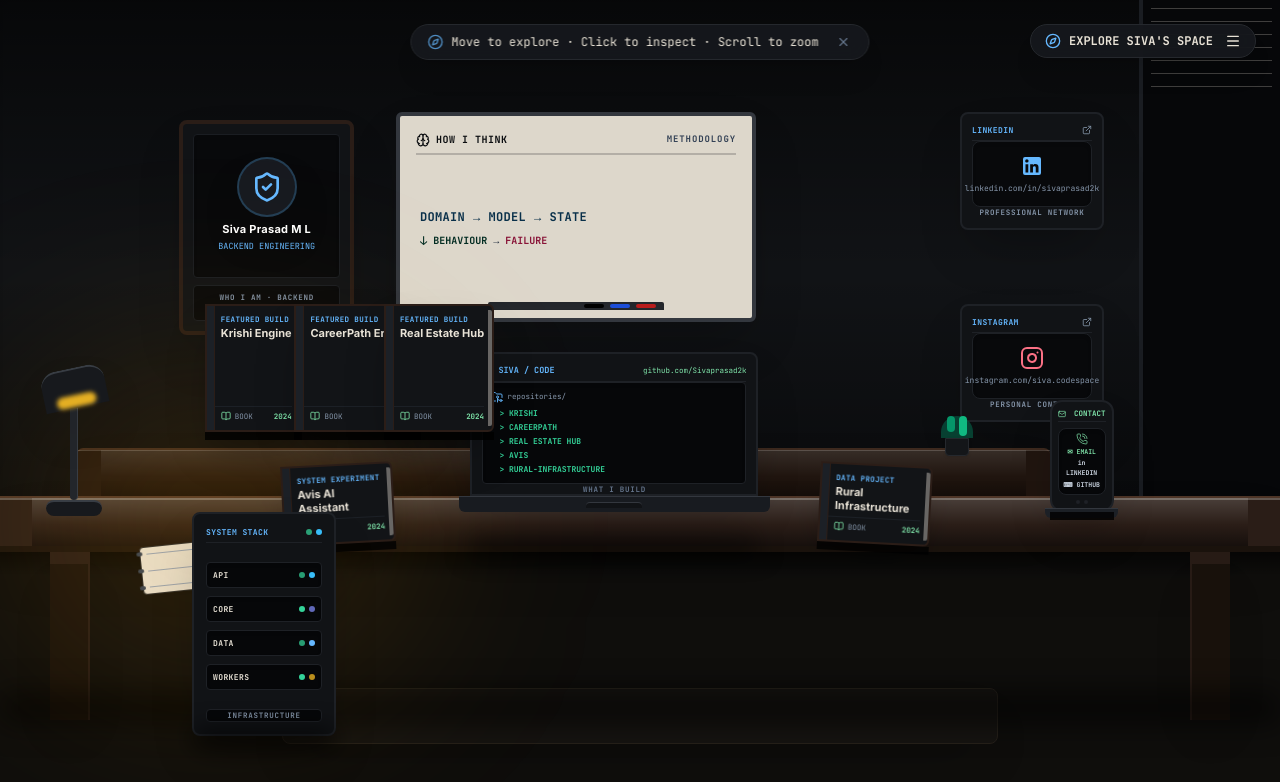
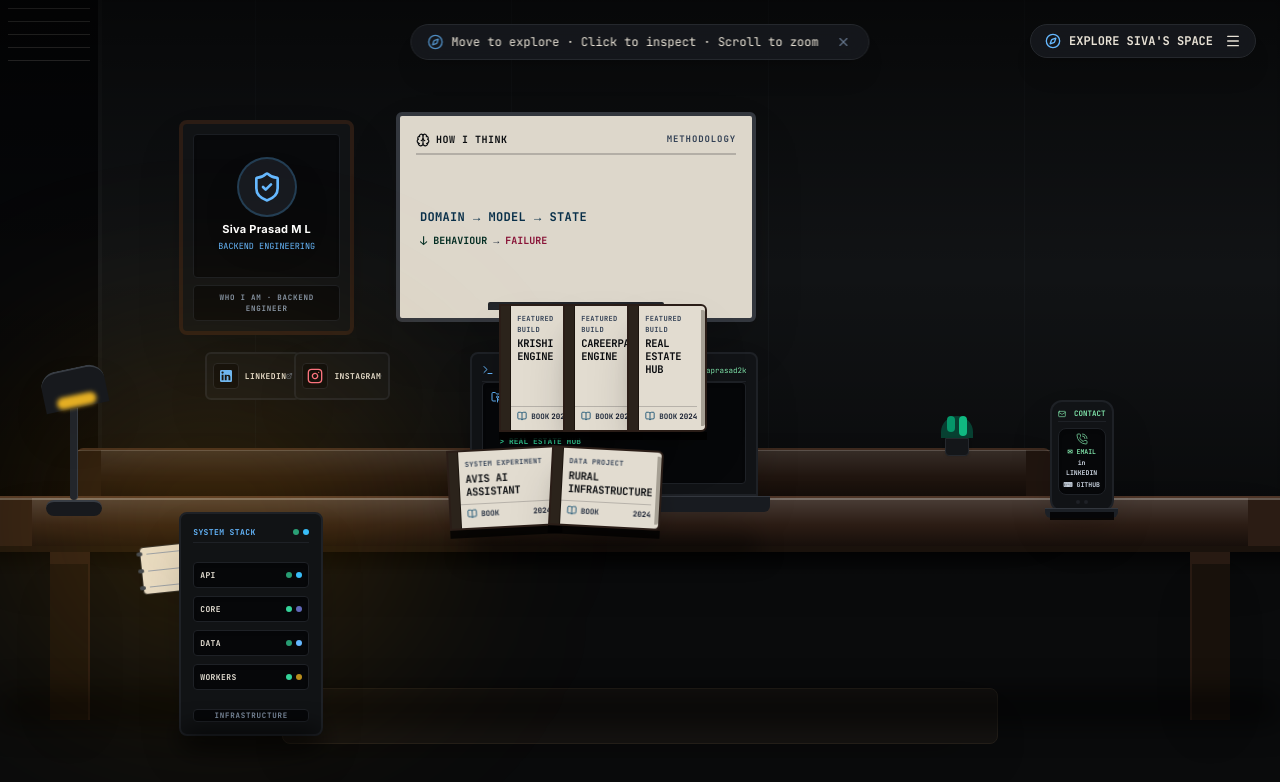
Before and after one commit to Sivaprasad2k/Sivaprasad2k.github.io, a React (Vite) app: page / in a window 1280 px wide. Shown: the top 782 px of the page. Built offline with nearby package versions, Linux system fonts and the light colour scheme.

Commit message:
refactor(space): reconstruct physical workspace scene

```diff
--- a/src/components/space/PhotoFrame.tsx
+++ b/src/components/space/PhotoFrame.tsx
@@ -22,10 +22,10 @@ export const PhotoFrame: React.FC<PhotoFrameProps> = ({
       role="button"
       aria-label="Identity Portrait - Siva Prasad M L"
       onKeyDown={(e) => { if (e.key === 'Enter' || e.key === ' ') { e.preventDefault(); onClick(); } }}
-      className={`absolute left-[14%] top-[15%] w-[175px] h-[215px] bg-[#111316] border-4 rounded-lg p-2.5 flex flex-col justify-between transition-all duration-300 cursor-pointer z-20 group shadow-2xl focus-visible:outline-none focus-visible:ring-2 focus-visible:ring-[#65B8FF] focus-visible:ring-offset-2 focus-visible:ring-offset-[#0B0D10] ${
+      className={`absolute left-[14%] top-[15%] w-[175px] h-[215px] bg-[#111315] border-4 rounded-lg p-2.5 flex flex-col justify-between transition-all duration-300 cursor-pointer z-20 group shadow-2xl focus-visible:outline-none focus-visible:ring-2 focus-visible:ring-[#65B8FF] focus-visible:ring-offset-2 focus-visible:ring-offset-[#0B0D10] ${
         isFocused
           ? 'border-[#65B8FF] ring-4 ring-[#65B8FF]/30 scale-105'
-          : 'border-[#2A1D17] hover:border-[#65B8FF]/70 hover:scale-[1.02]'
+          : 'border-[#2B1C14] hover:border-[#65B8FF]/70 hover:scale-[1.02]'
       }`}
       style={{
         transform: `translate3d(${parallaxX * 0.20}px, ${parallaxY * 0.20}px, 0)`
--- a/src/components/space/PosterObject.tsx
+++ b/src/components/space/PosterObject.tsx
@@ -27,35 +27,26 @@ export const PosterObject: React.FC<PosterObjectProps> = ({
       role="button"
       aria-label={objectDef.title}
       onKeyDown={(e) => { if (e.key === 'Enter' || e.key === ' ') { e.preventDefault(); onClick(); } }}
-      className={`absolute ${isLinkedin ? 'left-[75%] top-[14%]' : 'left-[75%] top-[38%]'} w-36 h-38 bg-[#111316] border-2 rounded-lg p-2.5 flex flex-col justify-between transition-all duration-300 cursor-pointer z-20 group shadow-2xl focus-visible:outline-none focus-visible:ring-2 focus-visible:ring-[#65B8FF] focus-visible:ring-offset-2 focus-visible:ring-offset-[#0B0D10] ${
+      className={`absolute ${isLinkedin ? 'left-[16%] top-[44%]' : 'left-[23%] top-[44%]'} w-24 h-12 bg-[#111315] border-2 rounded-md p-1.5 flex items-center justify-between transition-all duration-300 cursor-pointer z-20 group shadow-2xl focus-visible:outline-none focus-visible:ring-2 focus-visible:ring-[#65B8FF] focus-visible:ring-offset-2 focus-visible:ring-offset-[#0B0D10] ${
         isFocused
           ? 'border-[#65B8FF] ring-4 ring-[#65B8FF]/30 scale-105'
-          : 'border-[#1E2126] hover:border-[#65B8FF]/70 hover:scale-[1.02]'
+          : 'border-[#1E2126] hover:border-[#65B8FF]/70 hover:scale-[1.05]'
       }`}
       style={{
         transform: `translate3d(${parallaxX * 0.20}px, ${parallaxY * 0.20}px, 0)`
       }}
     >
-      {/* Poster Top Bar */}
-      <div className="flex items-center justify-between border-b border-[#1E2126] pb-1 font-mono text-[8px] text-[#8494a8]">
-        <span className="font-bold text-[#65B8FF] uppercase tracking-wider">{isLinkedin ? 'LINKEDIN' : 'INSTAGRAM'}</span>
-        <ExternalLink className="w-2.5 h-2.5" />
-      </div>
-
-      {/* Icon Graphic Center */}
-      <div className={`p-3 rounded-lg bg-[#08090B] border border-[#1E2126] flex flex-col items-center justify-center space-y-1 my-auto text-center shadow-inner ${
-        isLinkedin ? 'text-[#65B8FF]' : 'text-rose-400'
-      }`}>
-        {isLinkedin ? <LinkedinIcon className="w-6 h-6" /> : <InstagramIcon className="w-6 h-6" />}
-        <span className="font-mono text-[8px] text-[#8494a8] block mt-0.5 truncate">
-          {isLinkedin ? 'linkedin.com/in/sivaprasad2k' : 'instagram.com/siva.codespace'}
+      <div className="flex items-center gap-1.5">
+        <div className={`p-1 rounded bg-[#08090B] border border-[#1E2126] ${
+          isLinkedin ? 'text-[#65B8FF]' : 'text-rose-400'
+        }`}>
+          {isLinkedin ? <LinkedinIcon className="w-4 h-4" /> : <InstagramIcon className="w-4 h-4" />}
+        </div>
+        <span className="font-mono text-[8px] font-bold text-[#E8E2D6] uppercase tracking-wider">
+          {isLinkedin ? 'LINKEDIN' : 'INSTAGRAM'}
         </span>
       </div>
-
-      {/* Bottom Label */}
-      <div className="text-center font-mono text-[7.5px] text-[#8494a8] tracking-widest font-bold uppercase">
-        {isLinkedin ? 'Professional Network' : 'Personal Context'}
-      </div>
+      <ExternalLink className="w-2.5 h-2.5 text-[#8494a8]" />
     </div>
   );
 };
--- a/src/components/space/ProjectBook.tsx
+++ b/src/components/space/ProjectBook.tsx
@@ -27,7 +27,7 @@ export const ProjectBook: React.FC<ProjectBookProps> = ({
       role="button"
       aria-label={`Project Book Notebook - ${title}`}
       onKeyDown={(e) => { if (e.key === 'Enter' || e.key === ' ') { e.preventDefault(); onClick(); } }}
-      className={`absolute ${isStanding ? 'w-22 h-32' : 'w-28 h-20'} transition-all duration-300 cursor-pointer z-30 group focus-visible:outline-none focus-visible:ring-2 focus-visible:ring-[#65B8FF] focus-visible:ring-offset-2 focus-visible:ring-offset-[#0B0D10] ${
+      className={`absolute ${isStanding ? 'w-20 h-32' : 'w-28 h-20'} transition-all duration-300 cursor-pointer z-30 group focus-visible:outline-none focus-visible:ring-2 focus-visible:ring-[#65B8FF] focus-visible:ring-offset-2 focus-visible:ring-offset-[#0B0D10] ${
         isFocused ? 'scale-110 -translate-y-3 shadow-2xl' : 'hover:-translate-y-1.5 hover:scale-105 shadow-xl'
       }`}
       style={{
@@ -36,33 +36,33 @@ export const ProjectBook: React.FC<ProjectBookProps> = ({
         transform: `translate3d(${parallaxX * 0.45}px, ${parallaxY * 0.45}px, 0) rotate(${position.rotation || 0}deg)`
       }}
     >
-      {/* Book Cover Container (#121417 Dark Cover with Walnut Spine) */}
-      <div className={`w-full h-full bg-[#121417] border-2 rounded-r-md p-2 flex flex-col justify-between relative overflow-hidden transition-all duration-300 shadow-2xl ${
+      {/* Book Cover Container (#E2DCD0 Warm Paper Cover with Dark Spine) */}
+      <div className={`w-full h-full bg-[#E2DCD0] border-2 rounded-r-md p-2 flex flex-col justify-between relative overflow-hidden transition-all duration-300 shadow-2xl ${
         isFocused
           ? 'border-[#65B8FF] ring-4 ring-[#65B8FF]/30'
-          : 'border-[#2B1D17] group-hover:border-[#65B8FF]/70'
+          : 'border-[#2A1D17] group-hover:border-[#65B8FF]/70'
       }`}>
         {/* Book Spine Overlay Line */}
-        <div className="absolute left-0 top-0 bottom-0 w-2 bg-[#1C2026] border-r border-[#2B1D17]" />
+        <div className="absolute left-0 top-0 bottom-0 w-2.5 bg-[#2B231B] border-r border-[#1B140D]" />
 
         {/* Page Edges Visual Texture */}
-        <div className="absolute right-0 top-1 bottom-1 w-1 bg-[#E8E2D6]/40 rounded-r-sm" />
+        <div className="absolute right-0 top-1 bottom-1 w-1 bg-[#1B140D]/30 rounded-r-sm" />
 
         {/* Book Cover Header */}
-        <div className="pl-1.5 space-y-0.5 font-mono">
-          <span className="text-[7.5px] font-bold text-[#65B8FF] block uppercase tracking-wider">{categoryLabel}</span>
-          <h4 className="text-[11px] font-bold font-sans text-[#E8E2D6] leading-tight group-hover:text-[#65B8FF] transition-colors">
+        <div className="pl-2 space-y-0.5 font-mono">
+          <span className="text-[7px] font-bold text-slate-700 block uppercase tracking-wider">{categoryLabel}</span>
+          <h4 className="text-[10.5px] font-extrabold font-mono text-[#0B0D10] leading-tight group-hover:text-sky-900 transition-colors uppercase tracking-tight">
             {title}
           </h4>
         </div>
 
         {/* Book Icon & Label */}
-        <div className="pl-1.5 flex items-center justify-between border-t border-[#1C2026] pt-1 font-mono text-[7.5px] text-[#8494a8]">
+        <div className="pl-2 flex items-center justify-between border-t border-[#0B0D10]/20 pt-1 font-mono text-[7.5px] text-slate-800 font-bold">
           <div className="flex items-center gap-1">
-            <BookOpen className="w-2.5 h-2.5 text-[#7EE2A8]" />
+            <BookOpen className="w-2.5 h-2.5 text-sky-900" />
             <span>BOOK</span>
           </div>
-          <span className="text-[#7EE2A8] font-bold">2024</span>
+          <span className="text-slate-900 font-extrabold">2024</span>
         </div>
       </div>
 
--- a/src/components/space/RoomBackground.tsx
+++ b/src/components/space/RoomBackground.tsx
@@ -10,39 +10,36 @@ export const RoomBackground: React.FC<RoomBackgroundProps> = ({ parallaxX, paral
     <div className="absolute inset-0 pointer-events-none overflow-hidden select-none [transform-style:preserve-3d]">
       {/* Layer 0: Deep Night Atmosphere & Restrained Practical Ambient Lighting */}
       <div
-        className="absolute inset-0 bg-[#08090B] transition-transform duration-300 ease-out"
+        className="absolute inset-0 bg-[#08090A] transition-transform duration-300 ease-out"
         style={{
           transform: `translate3d(${parallaxX * 0.05}px, ${parallaxY * 0.05}px, 0)`
         }}
       >
         {/* Overhead Picture Lamp Spotlight Cone (Upper Left Photo Frame) */}
         <div
-          className="absolute left-[8%] top-[2%] w-[240px] h-[190px] bg-amber-400/20 rounded-full blur-[60px] pointer-events-none"
+          className="absolute left-[14%] top-[2%] w-[240px] h-[190px] bg-amber-400/20 rounded-full blur-[60px] pointer-events-none"
         />
 
         {/* Left Warm Desk Lamp Practical Light Cone */}
         <div
-          className="absolute left-[0%] top-[12%] w-[420px] h-[360px] bg-amber-500/15 rounded-full blur-[110px] pointer-events-none"
+          className="absolute left-[10%] top-[12%] w-[420px] h-[360px] bg-amber-500/15 rounded-full blur-[110px] pointer-events-none"
         />
 
         {/* Workstation Laptop Soft Cool Screen Glow */}
         <div
-          className="absolute left-[38%] top-[32%] w-[360px] h-[260px] bg-emerald-500/8 rounded-full blur-[95px] pointer-events-none"
+          className="absolute left-[48%] top-[32%] w-[360px] h-[260px] bg-emerald-500/8 rounded-full blur-[95px] pointer-events-none"
         />
       </div>
 
-      {/* Layer 1: Back Wall Surface (#111316 Matte Graphite Charcoal) */}
+      {/* Layer 1: Back Wall Surface (#111315 Matte Graphite Charcoal with Vertical Seams) */}
       <div
-        className="absolute inset-x-0 top-0 h-[68%] bg-[#111316] border-b-2 border-[#1A1D22] transition-transform duration-300 ease-out shadow-inner"
+        className="absolute inset-x-0 top-0 h-[68%] bg-[#111315] border-b-2 border-[#17191B] transition-transform duration-300 ease-out shadow-inner"
         style={{
           transform: `translate3d(${parallaxX * 0.10}px, ${parallaxY * 0.10}px, 0)`
         }}
       >
-        {/* Wall Vignette & Soft Ambient Falloff */}
-        <div className="absolute inset-0 bg-gradient-to-b from-black/60 via-transparent to-black/50 pointer-events-none" />
-
-        {/* Far Right Night Window Pane with City Light Points (Right Edge of Room) */}
-        <div className="absolute right-0 top-0 bottom-0 w-[11%] bg-[#060709] border-l-4 border-[#1A1D22] flex flex-col justify-between p-2">
+        {/* Far Left Night Window Pane with City Light Points (Left Edge of Room per input_file_0.png) */}
+        <div className="absolute left-0 top-0 bottom-0 w-[8%] bg-[#060709] border-r-4 border-[#17191B] flex flex-col justify-between p-2">
           {/* Window Louver Blind Strings */}
           <div className="w-full h-full space-y-3 opacity-25">
             <div className="w-full h-[1px] bg-[#E8E2D6]" />
@@ -50,21 +47,29 @@ export const RoomBackground: React.FC<RoomBackgroundProps> = ({ parallaxX, paral
             <div className="w-full h-[1px] bg-[#E8E2D6]" />
             <div className="w-full h-[1px] bg-[#E8E2D6]" />
             <div className="w-full h-[1px] bg-[#E8E2D6]" />
-            <div className="w-full h-[1px] bg-[#E8E2D6]" />
-            <div className="w-full h-[1px] bg-[#E8E2D6]" />
           </div>
           {/* Subtle Night City Light Glows */}
-          <div className="absolute bottom-5 right-3 flex gap-1.5 opacity-70">
+          <div className="absolute bottom-5 left-3 flex gap-1.5 opacity-70">
             <span className="w-1 h-1 bg-amber-400 rounded-full blur-[1px]" />
             <span className="w-1 h-1.5 bg-sky-400 rounded-full blur-[1px]" />
-            <span className="w-1 h-1 bg-emerald-400 rounded-full blur-[1px]" />
           </div>
         </div>
+
+        {/* Wall Vertical Seam Grid Lines (Architectural Panels) */}
+        <div className="absolute inset-0 flex justify-evenly pointer-events-none opacity-20">
+          <div className="w-[1px] h-full bg-[#30353D]" />
+          <div className="w-[1px] h-full bg-[#30353D]" />
+          <div className="w-[1px] h-full bg-[#30353D]" />
+          <div className="w-[1px] h-full bg-[#30353D]" />
+        </div>
+
+        {/* Wall Vignette & Soft Ambient Falloff */}
+        <div className="absolute inset-0 bg-gradient-to-b from-black/60 via-transparent to-black/50 pointer-events-none" />
       </div>
 
-      {/* Floor Surface (#0F0E0C Dark Hardwood Floor) */}
+      {/* Floor Surface (#0A0B0C Dark Hardwood Floor) */}
       <div
-        className="absolute inset-x-0 bottom-0 h-[32%] bg-[#0F0E0C] transition-transform duration-300 ease-out shadow-2xl"
+        className="absolute inset-x-0 bottom-0 h-[32%] bg-[#0A0B0C] transition-transform duration-300 ease-out shadow-2xl"
         style={{
           transform: `translate3d(${parallaxX * 0.12}px, ${parallaxY * 0.12}px, 0)`
         }}
--- a/src/components/space/RoomDesk.tsx
+++ b/src/components/space/RoomDesk.tsx
@@ -22,8 +22,8 @@ export const RoomDesk: React.FC<RoomDeskProps> = ({ parallaxX, parallaxY }) => {
         <div className="absolute top-0 left-0 right-0 h-[1px] bg-[#E8E2D6]/20" />
       </div>
 
-      {/* Main Desktop Surface Platform (#2A1D17 Rich Dark Walnut Furniture) */}
-      <div className="absolute top-[44%] left-0 right-0 h-[14%] bg-[#2A1D17] border-t-2 border-[#4E3527] shadow-2xl overflow-hidden flex items-center justify-between px-8">
+      {/* Main Desktop Surface Platform (#2B1C14 Rich Dark Walnut Furniture) */}
+      <div className="absolute top-[44%] left-0 right-0 h-[14%] bg-[#2B1C14] border-t-2 border-[#4E3527] shadow-2xl overflow-hidden flex items-center justify-between px-8">
         <div className="h-full w-full bg-gradient-to-b from-white/15 via-transparent to-black/60 pointer-events-none" />
         {/* Desk Front Edge Highlight */}
         <div className="absolute top-0 left-0 right-0 h-[1.5px] bg-[#E8E2D6]/30" />
@@ -70,13 +70,13 @@ export const RoomDesk: React.FC<RoomDeskProps> = ({ parallaxX, parallaxY }) => {
       {/* Desk Legs & Solid Frame Structure */}
       <div className="absolute top-[58%] left-[2%] right-[2%] bottom-0 flex justify-between px-6 opacity-95">
         {/* Left Solid Leg Column */}
-        <div className="w-10 h-full bg-[#1A120C] border-r-2 border-[#2A1D17] shadow-2xl flex flex-col justify-between">
-          <div className="w-full h-3 bg-[#2A1D17]" />
+        <div className="w-10 h-full bg-[#1A120C] border-r-2 border-[#2B1C14] shadow-2xl flex flex-col justify-between">
+          <div className="w-full h-3 bg-[#2B1C14]" />
         </div>
 
         {/* Right Solid Leg Column */}
-        <div className="w-10 h-full bg-[#1A120C] border-l-2 border-[#2A1D17] shadow-2xl flex flex-col justify-between">
-          <div className="w-full h-3 bg-[#2A1D17]" />
+        <div className="w-10 h-full bg-[#1A120C] border-l-2 border-[#2B1C14] shadow-2xl flex flex-col justify-between">
+          <div className="w-full h-3 bg-[#2B1C14]" />
         </div>
       </div>
 
--- a/src/components/space/RoomServerRack.tsx
+++ b/src/components/space/RoomServerRack.tsx
@@ -20,7 +20,7 @@ export const RoomServerRack: React.FC<RoomServerRackProps> = ({
       role="button"
       aria-label="Server Rack - Systems & Stack Infrastructure"
       onKeyDown={(e) => { if (e.key === 'Enter' || e.key === ' ') { e.preventDefault(); onClick(); } }}
-      className={`absolute left-[15%] bottom-[8%] w-36 h-56 bg-[#111316] border-2 rounded-lg p-3 flex flex-col justify-between transition-all duration-300 cursor-pointer z-30 group shadow-2xl focus-visible:outline-none focus-visible:ring-2 focus-visible:ring-[#65B8FF] focus-visible:ring-offset-2 focus-visible:ring-offset-[#0B0D10] ${
+      className={`absolute left-[14%] bottom-[8%] w-36 h-56 bg-[#111315] border-2 rounded-lg p-3 flex flex-col justify-between transition-all duration-300 cursor-pointer z-30 group shadow-2xl focus-visible:outline-none focus-visible:ring-2 focus-visible:ring-[#65B8FF] focus-visible:ring-offset-2 focus-visible:ring-offset-[#0B0D10] ${
         isFocused
           ? 'border-[#65B8FF] ring-4 ring-[#65B8FF]/30 scale-105'
           : 'border-[#1E2126] hover:border-[#65B8FF]/70 hover:scale-[1.02]'
--- a/src/data/room.ts
+++ b/src/data/room.ts
@@ -18,6 +18,7 @@ export interface SpatialPosition {
   zOffset?: number; // Layer depth offset
   rotation?: number; // Tilt angle in degrees
   isStanding?: boolean; // Upright book on shelf vs resting flat on desk
+  surfaceAnchor?: 'wall' | 'desktop' | 'riser' | 'floor'; // Semantic surface anchor
 }
 
 export interface RoomObjectDefinition {
@@ -40,9 +41,31 @@ export const ROOM_OBJECTS_DATA: RoomObjectDefinition[] = [
     categoryLabel: 'IDENTITY',
     subtitle: 'Siva Prasad M L · Backend Engineer',
     layer: 2,
-    position: { x: 14, y: 15, rotation: 0 },
+    position: { x: 18, y: 14, rotation: 0, surfaceAnchor: 'wall' },
     interactive: true,
     metaphorResponse: 'Overhead picture lamp illuminates → Profile panel'
+  },
+  {
+    id: 'poster-linkedin',
+    title: 'LinkedIn Plaque',
+    categoryLabel: 'LINKEDIN',
+    subtitle: 'Professional Profile & Network',
+    layer: 2,
+    position: { x: 16, y: 44, rotation: 0, surfaceAnchor: 'wall' },
+    interactive: true,
+    metaphorResponse: 'Plaque illuminated → Professional profile link',
+    externalUrl: 'https://www.linkedin.com/in/sivaprasadml'
+  },
+  {
+    id: 'poster-instagram',
+    title: 'Instagram Plaque',
+    categoryLabel: 'INSTAGRAM',
+    subtitle: 'Personal Space & Community Context',
+    layer: 2,
+    position: { x: 23, y: 44, rotation: 0, surfaceAnchor: 'wall' },
+    interactive: true,
+    metaphorResponse: 'Plaque illuminated → Personal context link',
+    externalUrl: 'https://instagram.com/sivaprasad2k'
   },
   {
     id: 'whiteboard',
@@ -50,31 +73,9 @@ export const ROOM_OBJECTS_DATA: RoomObjectDefinition[] = [
     categoryLabel: 'HOW I THINK',
     subtitle: 'Engineering Methodology & Systems Invariants',
     layer: 2,
-    position: { x: 45, y: 14, rotation: 0 },
+    position: { x: 60, y: 14, rotation: 0, surfaceAnchor: 'wall' },
     interactive: true,
     metaphorResponse: 'Methodology whiteboard → Systems thinking panel'
-  },
-  {
-    id: 'poster-linkedin',
-    title: 'LinkedIn Poster',
-    categoryLabel: 'LINKEDIN',
-    subtitle: 'Professional Profile & Network',
-    layer: 2,
-    position: { x: 75, y: 14, rotation: 0 },
-    interactive: true,
-    metaphorResponse: 'Poster illuminated → Professional profile link',
-    externalUrl: 'https://www.linkedin.com/in/sivaprasadml'
-  },
-  {
-    id: 'poster-instagram',
-    title: 'Instagram Poster',
-    categoryLabel: 'INSTAGRAM',
-    subtitle: 'Personal Space & Community Context',
-    layer: 2,
-    position: { x: 75, y: 38, rotation: 0 },
-    interactive: true,
-    metaphorResponse: 'Poster illuminated → Personal context link',
-    externalUrl: 'https://instagram.com/sivaprasad2k'
   },
   {
     id: 'book-krishi',
@@ -82,7 +83,7 @@ export const ROOM_OBJECTS_DATA: RoomObjectDefinition[] = [
     categoryLabel: 'FEATURED BUILD',
     subtitle: 'Agricultural Operations & Event Backend (2024)',
     layer: 4,
-    position: { x: 16, y: 38, rotation: 0, isStanding: true },
+    position: { x: 39, y: 38, rotation: 0, isStanding: true, surfaceAnchor: 'riser' },
     interactive: true,
     metaphorResponse: 'Book lifts & opens → Crop Cycle Workflow notebook',
     projectId: 'krishi'
@@ -93,7 +94,7 @@ export const ROOM_OBJECTS_DATA: RoomObjectDefinition[] = [
     categoryLabel: 'FEATURED BUILD',
     subtitle: 'Relational Application & Milestone Tracker (2024)',
     layer: 4,
-    position: { x: 23, y: 38, rotation: 0, isStanding: true },
+    position: { x: 44, y: 38, rotation: 0, isStanding: true, surfaceAnchor: 'riser' },
     interactive: true,
     metaphorResponse: 'Book lifts & opens → Application State Machine notebook',
     projectId: 'careerpath'
@@ -104,7 +105,7 @@ export const ROOM_OBJECTS_DATA: RoomObjectDefinition[] = [
     categoryLabel: 'FEATURED BUILD',
     subtitle: 'Property Marketplace with Fine-Grained RBAC (2024)',
     layer: 4,
-    position: { x: 30, y: 38, rotation: 0, isStanding: true },
+    position: { x: 49, y: 38, rotation: 0, isStanding: true, surfaceAnchor: 'riser' },
     interactive: true,
     metaphorResponse: 'Book lifts & opens → RBAC Role Permission notebook',
     projectId: 'realestatehub'
@@ -115,7 +116,7 @@ export const ROOM_OBJECTS_DATA: RoomObjectDefinition[] = [
     categoryLabel: 'GITHUB',
     subtitle: 'SIVA / CODE Workstation',
     layer: 4,
-    position: { x: 48, y: 44, rotation: 0 },
+    position: { x: 58, y: 44, rotation: 0, surfaceAnchor: 'desktop' },
     interactive: true,
     metaphorResponse: 'Screen brightens → Workspace activation & repository codebases'
   },
@@ -125,7 +126,7 @@ export const ROOM_OBJECTS_DATA: RoomObjectDefinition[] = [
     categoryLabel: 'SYSTEM EXPERIMENT',
     subtitle: 'Asynchronous Task Pipeline (2025)',
     layer: 4,
-    position: { x: 22, y: 58, rotation: -3, isStanding: false },
+    position: { x: 35, y: 56, rotation: -3, isStanding: false, surfaceAnchor: 'desktop' },
     interactive: true,
     metaphorResponse: 'Book lifts & opens → Async Request Pipeline notebook',
     projectId: 'avis'
@@ -136,7 +137,7 @@ export const ROOM_OBJECTS_DATA: RoomObjectDefinition[] = [
     categoryLabel: 'DATA PROJECT',
     subtitle: 'ML Dataset Preprocessing & Model (2024)',
     layer: 4,
-    position: { x: 64, y: 58, rotation: 3, isStanding: false },
+    position: { x: 43, y: 56, rotation: 3, isStanding: false, surfaceAnchor: 'desktop' },
     interactive: true,
     metaphorResponse: 'Book lifts & opens → ML Dataset Pipeline notebook',
     projectId: 'ruralinfra'
@@ -147,7 +148,7 @@ export const ROOM_OBJECTS_DATA: RoomObjectDefinition[] = [
     categoryLabel: 'CONTACT',
     subtitle: 'Direct Engineering Inquiry',
     layer: 4,
-    position: { x: 82, y: 50, rotation: 0 },
+    position: { x: 78, y: 48, rotation: 0, surfaceAnchor: 'riser' },
     interactive: true,
     metaphorResponse: 'Screen illuminates → Direct email contact panel'
   },
@@ -157,7 +158,7 @@ export const ROOM_OBJECTS_DATA: RoomObjectDefinition[] = [
     categoryLabel: 'SYSTEMS',
     subtitle: 'Backend Technology Stack & Infrastructure',
     layer: 5,
-    position: { x: 15, y: 72, rotation: 0 },
+    position: { x: 14, y: 68, rotation: 0, surfaceAnchor: 'floor' },
     interactive: true,
     metaphorResponse: 'LED indicators pulse → Systems & Stack panel'
   }
```
